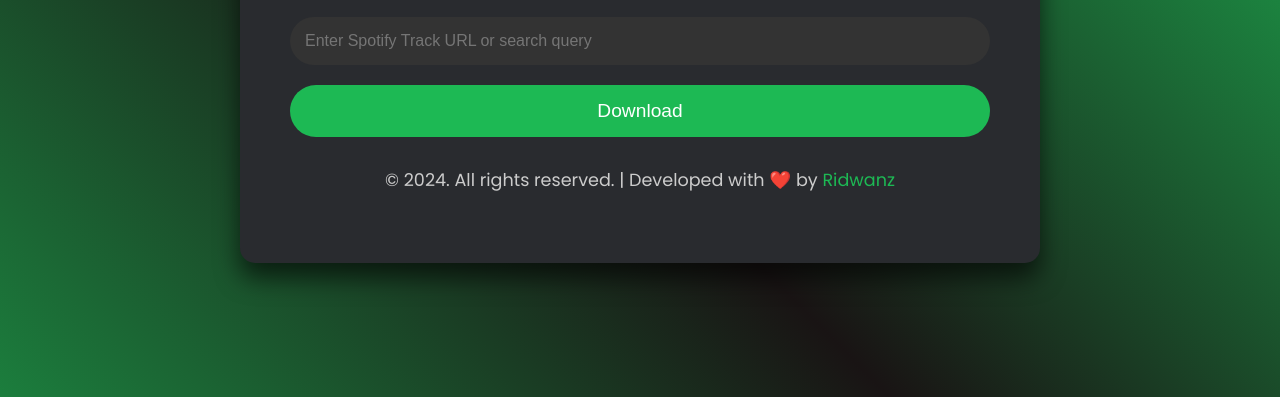
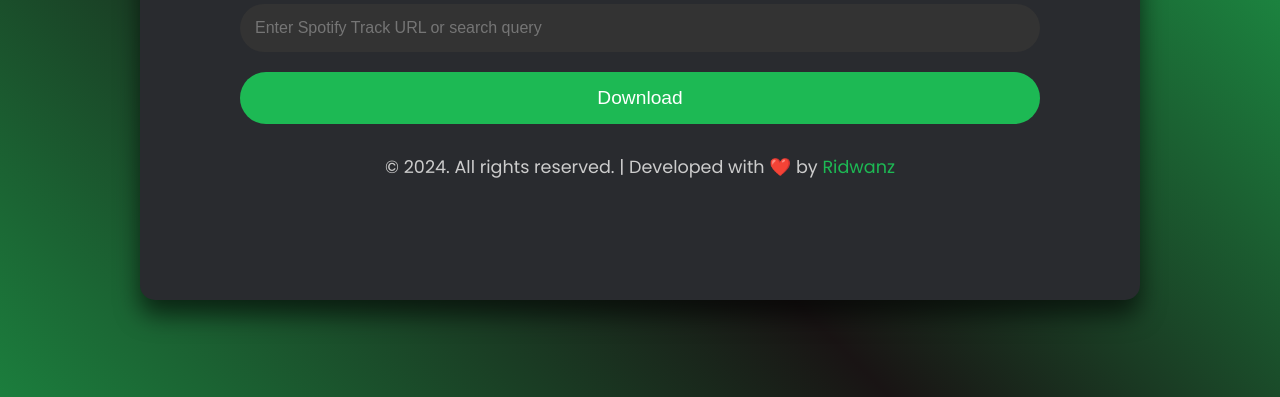
Before and after one commit to RidwanzAnphelibelll/SpotifyDownloader, a website: page public/index.html in a window 1280 px wide. Shown: the part 403-800 px from the top of the page. Drawn offline with Linux system fonts and the light colour scheme.

Commit message:
Add files via upload

```diff
--- a/public/index.html
+++ b/public/index.html
@@ -37,12 +37,12 @@
 
     .container {
       background-color: #292b2f;
-      padding: 50px;
+      padding: 100px;
       border-radius: 15px;
       box-shadow: 0px 15px 25px rgba(0, 0, 0, 0.6);
       text-align: center;
       width: 100%;
-      max-width: 800px;
+      max-width: 1000px;
       animation: fadeIn 1.5s ease-in-out;
       max-height: 100vh;
       overflow-y: auto;
@@ -157,7 +157,7 @@
 
     .result img {
       width: 100%;
-      max-width: 300px;
+      max-width: 250px;
       border-radius: 8px;
       margin-bottom: 20px;
       box-shadow: 0 5px 10px rgba(0, 0, 0, 0.5);
```
